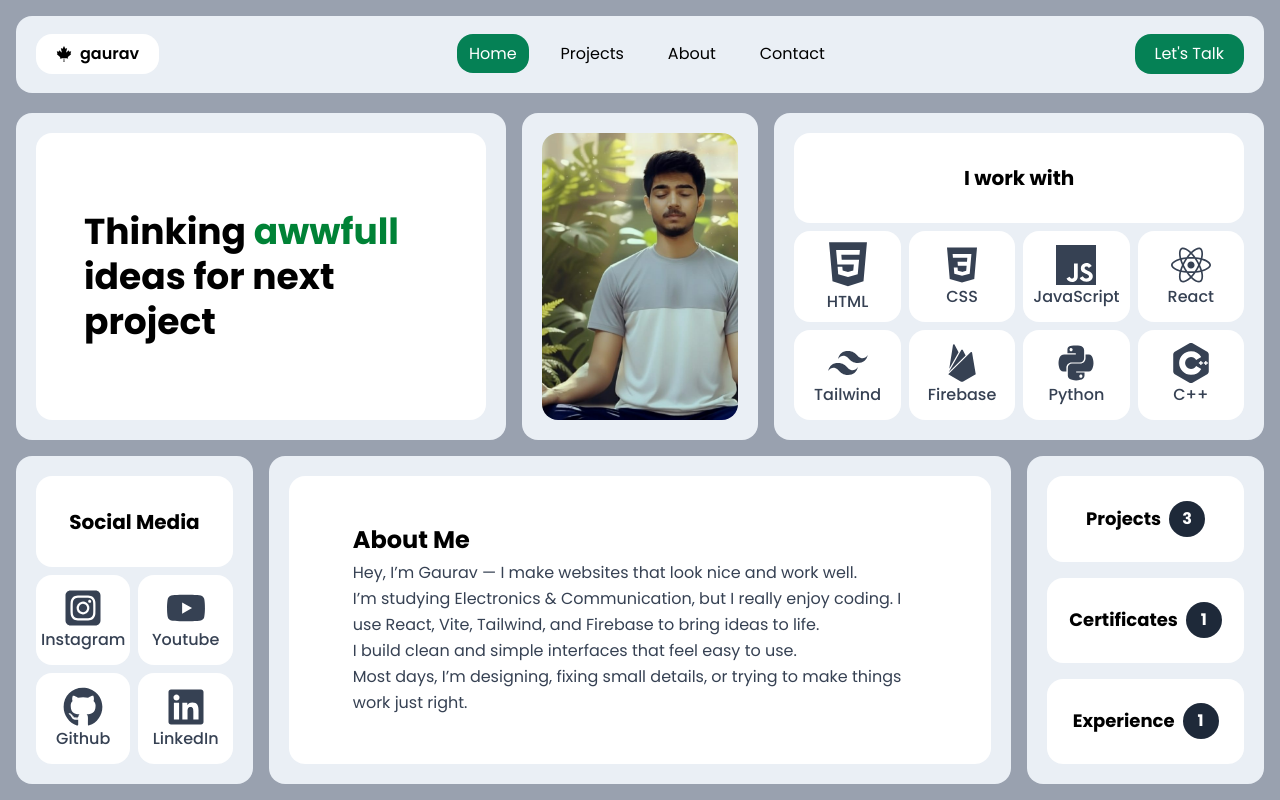
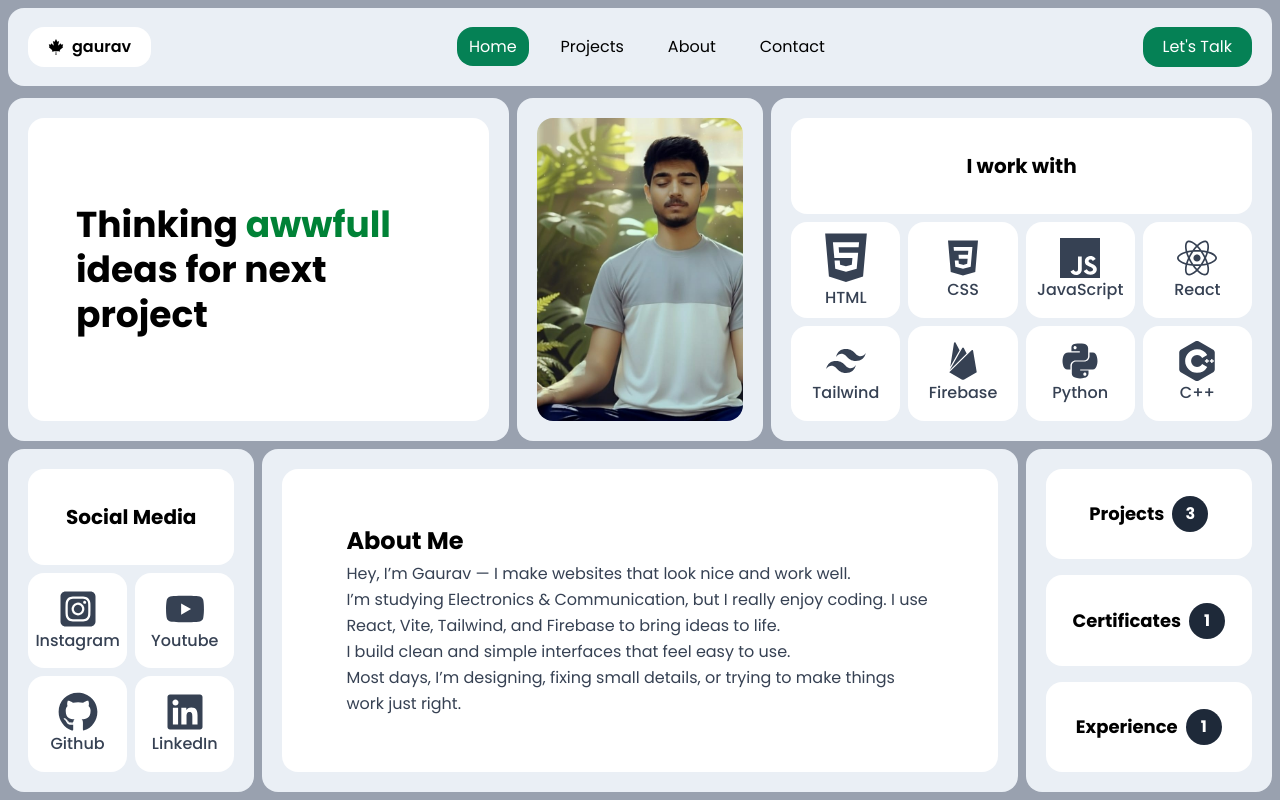
Before and after one commit to gauravxgrewal/gaurav-portfolio, a React (Vite) app: page / in a window 1280 px wide. Built offline with nearby package versions, Linux system fonts and the light colour scheme.

Commit message:
padding fix

```diff
--- a/src/App.jsx
+++ b/src/App.jsx
@@ -4,8 +4,6 @@ import { motion } from "framer-motion";
 
 function App() {
   return (
-    // Poori website ka background aur padding yahan set karo
-
 
       <motion.section
   initial={{ opacity: 0 }}
@@ -14,11 +12,10 @@ function App() {
 >
 
 
-    <div className="bg-gray-400 p-4 grid lg:grid-rows-10 lg:h-screen">
-      {/* Header sabhi pages par dikhega */}
+    <div className="bg-gray-400 p-2 grid lg:grid-rows-10 lg:h-screen">
       <Header />
 
-     <main className="row-span-10 mt-5">
+     <main className="row-span-10 mt-3">
         <Outlet />
       </main>
 
--- a/src/pages/Home.jsx
+++ b/src/pages/Home.jsx
@@ -39,7 +39,7 @@ const socialLinks = [
 export default function Home() {
   return (
 
-    <main className="grid grid-cols-1 md:grid-cols-2 lg:grid-cols-5 lg:grid-rows-6  h-full gap-4  bg-gray-400">
+    <main className="grid grid-cols-1 md:grid-cols-2 lg:grid-cols-5 lg:grid-rows-6  h-full gap-2  bg-gray-400">
       {/* Hero Text */}
       <section className="bg-[#eaeff5] rounded-2xl lg:col-span-2 md:col-span-1 lg:row-span-3 p-5">
         <div className="rounded-2xl flex justify-center items-center bg-white h-full p-5 lg:py-5 lg:px-12 text-center md:text-left">
```
